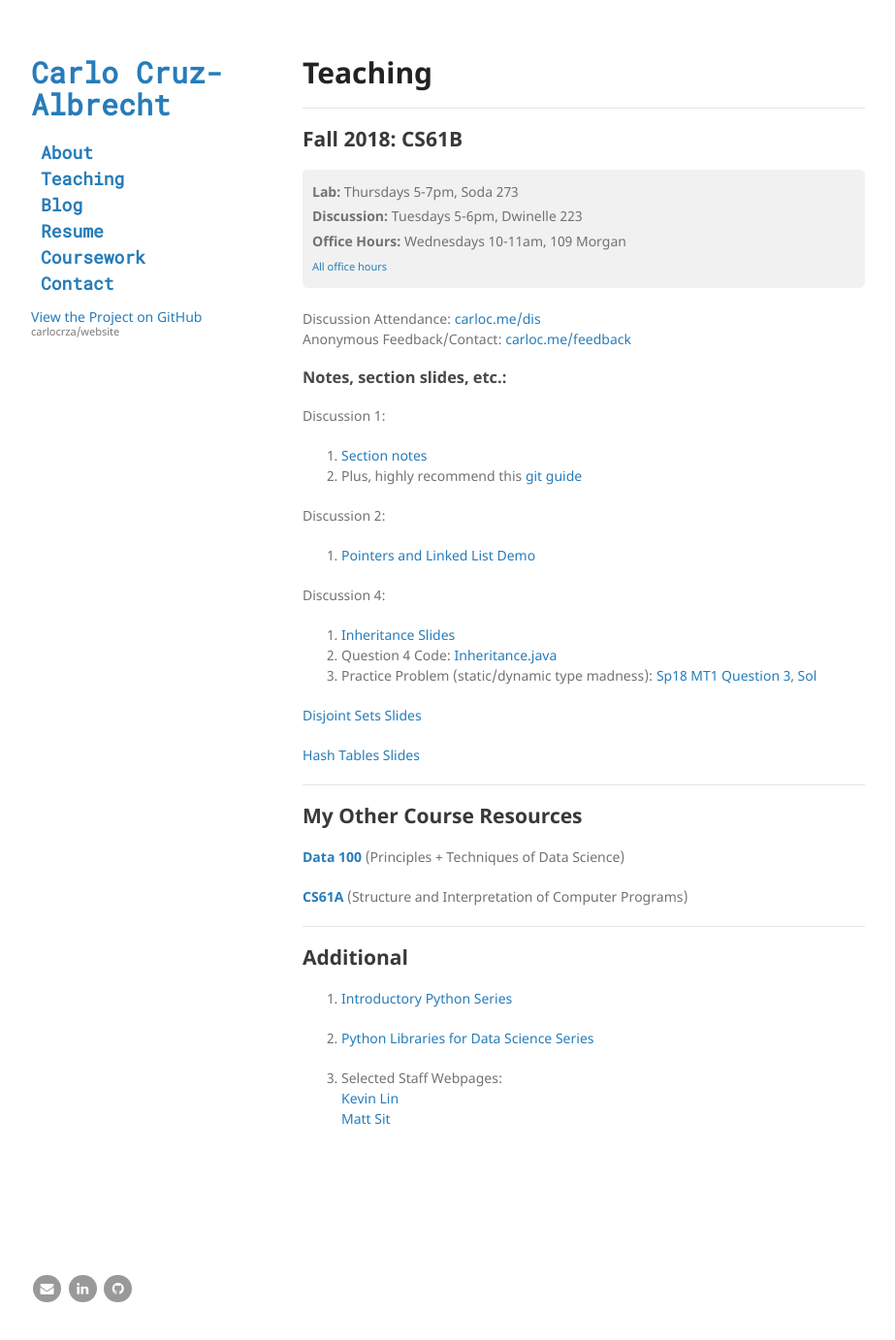
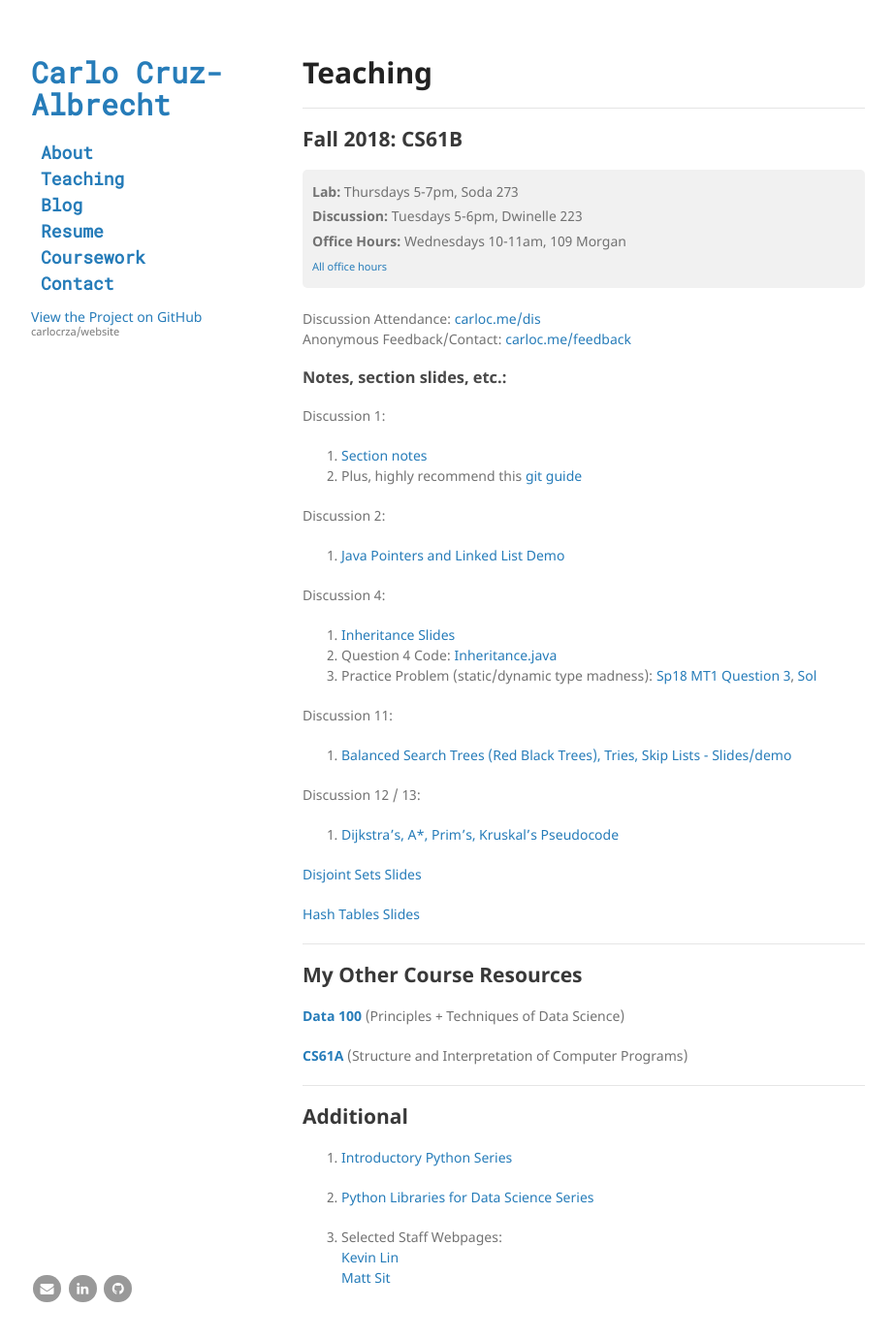
Before and after one commit to carlocrza/website, a Jekyll site: the page built from teaching.md, in a window 1280 px wide and 1398 px high. Shown: the top 1382 px of the window at 97% size, without its empty margins (178-1101 px from the left). Built offline with Jekyll 4.4.1, drawn with Linux system fonts in a browser that asks for light colours.

Commit message:
added links to discussion slides

```diff
--- a/teaching.md
+++ b/teaching.md
@@ -28,13 +28,18 @@ Discussion 1:
 2. Plus, highly recommend this [git guide](https://sp18.datastructur.es/materials/guides/using-git.html)
 
 Discussion 2:
-1. [Pointers and Linked List Demo](http://goo.gl/p86KnB)
+1. [Java Pointers and Linked List Demo](http://goo.gl/p86KnB)
 
 Discussion 4:
 1. [Inheritance Slides](https://docs.google.com/presentation/d/1WLzpfIOubMBT5kvHXAZiApkKD2HJnftKnMTrEfaMw14/edit#slide=id.p)
 2. Question 4 Code: [Inheritance.java](/Inheritance.java)
 3. Practice Problem (static/dynamic type madness): [Sp18 MT1 Question 3](https://tbp.berkeley.edu/exams/5990/download/), [Sol](https://tbp.berkeley.edu/exams/5991/download/)
 
+Discussion 11:
+1. [Balanced Search Trees (Red Black Trees), Tries, Skip Lists - Slides/demo](https://docs.google.com/presentation/d/1vdcqju_lYHZsyyOsx9VibCF7gOf5vji8FbBvfvkICA8/edit?usp=sharing)
+
+Discussion 12 / 13:
+1. [Dijkstra's, A\*, Prim's, Kruskal's Pseudocode](http://carloc.me/dijkstra)
 
 [Disjoint Sets Slides](http://carloc.me/disjoint)
 
```
Also changed, not shown: index.md (+1 -1 lines).
